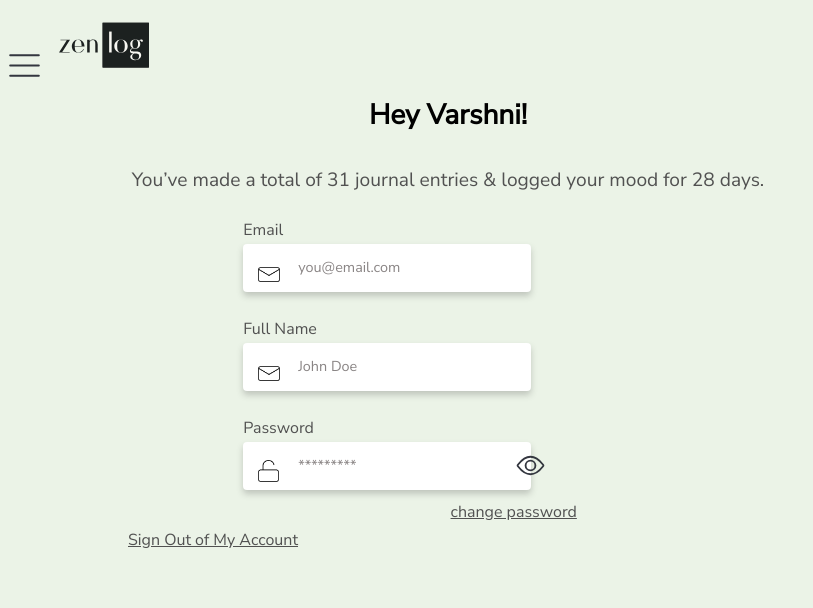
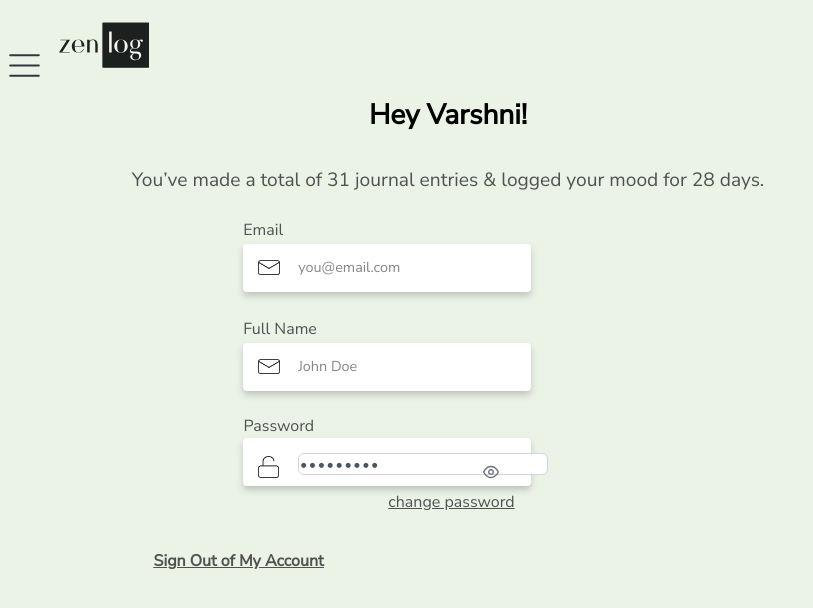
Before and after one commit to Pravallika-Akula/zen-log, a React (Create React App) app: page /profile in a window 1280 px wide. Shown: the top 608 px of the page, without its empty margins (0-813 px from the left). Built offline with nearby package versions, Linux system fonts and the light colour scheme.

Commit message:
edited ui

```diff
--- a/src/Components/Dashboard/Dashboard.css
+++ b/src/Components/Dashboard/Dashboard.css
@@ -0,0 +1,24 @@
+body{
+    background-color: #EBF3E7;
+    font-family: 'Nunito Sans';
+}
+
+.logo-dash{
+    margin-top: 0px;
+    margin-left: 10px;
+    height: 90px;
+    width: 90px;
+}
+
+.menu-logo{
+    margin-top: 0px;
+    margin-left: 10px;
+    height: 90px;
+    width: 90px;
+}
+
+
+.quote{
+    margin-top: 0%;
+    margin-left: 10%;
+}
--- a/src/Components/Dashboard/Dashboard.js
+++ b/src/Components/Dashboard/Dashboard.js
@@ -1,7 +1,24 @@
 import React from "react";
+import "./Dashboard.css";
+import {Link} from "react-router-dom";
+
+var quoteText = "With the new day comes new strength and new thoughts";
+var quoteAuthor = "Person";
+
 
 const Dashboard = () => {
-    return <h1>Dashboard</h1>;
+    return(
+        <div>
+            <head>
+                <link href='https://fonts.googleapis.com/css?family=Nunito Sans' rel='stylesheet' />
+            </head>
+            <body>
+                <img src="/Assets/Icons/menu_button.svg" alt="menu button" classname="d-menu-logo"></img>
+                <img src="/Assets/zenlog_logo.svg" alt="logo" className="logo-dash"></img>
+                <p classname="quote"> "{quoteText}" - {quoteAuthor}</p>
+            </body>
+        </div>
+    );
 };
 
 export default Dashboard;
--- a/src/Components/Login/Login.css
+++ b/src/Components/Login/Login.css
@@ -130,7 +130,7 @@ input:hover {
     font-size: 1rem;
     font-weight: 400;
     text-decoration-line: underline;
-    margin-left: 20%;
+    margin-left: 14%;
     margin-top: 0%;
     position: absolute;
 }
--- a/src/Components/Profile/Profile.css
+++ b/src/Components/Profile/Profile.css
@@ -43,7 +43,7 @@ body{
     margin-top: 0%;
 }
 
-.form-items{
+.p-form-items{
     display: flex;
     flex-direction: column;
     position: relative;
@@ -125,7 +125,7 @@ input:hover {
     font-family: 'Nunito Sans';
 }
 
-.field-header{
+.p-field-header{
     color: #515151;
     font-size: 1rem;
     font-weight: 400;
@@ -134,36 +134,63 @@ input:hover {
 }
 
 /* Positioning for sections */
-.email-address{
+.p-email-address{
     margin-top: 0%;
     display: flex;
     flex-direction: column;
 }
 
-.full-name{
+.p-full-name{
     margin-top: 2.5%;
     display: flex;
     flex-direction: column;
 }
 
-.password{
-    margin-top: 2.5%;
+.p-password{
+    margin-top: 4.5%;
     display: flex;
     flex-direction: column;
 }
 
-.change-password{
+.password2{
+    border-radius: 0.25rem;
+    background: #FFF;
+    box-shadow: 0px 4px 6px 0px rgba(62, 62, 62, 0.25);
+    width: 18rem;
+    height: 3rem;
+    border: none;
+    font-family: 'Nunito Sans';
+    font-size: 0.8rem;
+    background-image:url(../Login/Icon_Password.png);
+    background-position: 15px 18px;
+    background-size: 21px;
+    background-repeat: no-repeat;
+    padding: 6px 20px 6px 55px;
+}
+
+.password-field-header{
+    color: #515151;
+    font-size: 1rem;
+    font-weight: 400;
+    display: flex;
+    margin-bottom: 0.2rem;
+    margin-top: -10%;
+    margin-left: -19%;
+    position: absolute;
+}
+
+.p-change-password{
     color: #515151;
     font-size: 1rem;
     font-weight: 400;
     text-decoration-line: underline;
-    margin-left: 20%;
-    margin-top: 1%;
+    margin-left: 14%;
+    margin-top: 0.5%;
     position: absolute;
 }
 
 /* Buttons */
-.signUp-button{
+.p-signUp-button{
     font-family: 'Nunito Sans';
     color: #000;
     font-size: 1rem;
@@ -185,7 +212,7 @@ input:hover {
     transition: all 0.2s ease-in-out;
 }
 
-.signUp-button:hover {
+.p-signUp-button:hover {
     background: #dae7d4;
     background-image:url(../Login/Icon_LoginArrow.png);
     background-position: 85px 11px;
@@ -193,12 +220,12 @@ input:hover {
     background-repeat: no-repeat;
 }
 
-.signOut{
+.p-signOut{
     color: #515151;
     font-size: 1rem;
-    font-weight: 400;
-    margin-left: 10%;
-    margin-top: 3%;
+    font-weight: 800;
+    margin-left: 12%;
+    margin-top: 5%;
     text-decoration-line:underline;
 }
 
--- a/src/Components/Profile/Profile.js
+++ b/src/Components/Profile/Profile.js
@@ -1,13 +1,16 @@
-import React from "react";
+import React, { useState } from "react";
 import "./Profile.css";
 import {Link} from "react-router-dom";
+import { Password } from 'primereact/password';
 
 var totalEntries = 31;
 var totalMoods = 28;
 var userName = 'Varshni';
-
+var userPass = '123secure';
 
 const Profile = () => {
+    const [value, setValue] = useState(userPass);
+
     return(
 
         <div>
@@ -21,26 +24,31 @@ const Profile = () => {
                     <h1 className="profile-header">Hey {userName}!</h1>
                     <p className="profile-subheader">You’ve made a total of {totalEntries} journal entries & logged your mood for {totalMoods} days.</p>
                 </div>
-                <div className="form-items">
-                    <div className="email-address">
-                        <label className="field-header">Email</label>
+                <div className="p-form-items">
+                    <div className="p-email-address">
+                        <label className="p-field-header">Email</label>
                         <input type="text" id="email" placeholder="you@email.com" />
                     </div>
-                    <div className="full-name">
-                        <label className="field-header">Full Name</label>
+                    <div className="p-full-name">
+                        <label className="p-field-header">Full Name</label>
                         <input type="text" id="fullname" placeholder="John Doe" />
                     </div>
-                    <div className="password">
-                        <label className="field-header">Password</label>
-                        <input type="text" id="password" placeholder="*********" />
-                        <img src="/Assets/Icons/open_eye.svg" alt="eye button" className="eye-icon"></img>
+                    <div className="p-password password2">
+                        <label className="password-field-header">Password</label>
+                        <div className="card flex justify-content-center">
+                            <Password  value={value} onChange={(e) => setValue(e.target.value)} feedback={false} tabIndex={1} toggleMask />
+                        </div>
                     </div>
                     <Link to="/dashboard">
-                        <p className="change-password">change password</p>
+                        <p className="p-change-password">change password</p>
                     </Link>
                 </div>
+
+
+
+
                 <Link to="/">
-                <p className="signOut">Sign Out of My Account</p>
+                <p className="p-signOut">Sign Out of My Account</p>
                 </Link>
             </body>
         </div>
--- a/src/Components/Sign-Up/SignUp.css
+++ b/src/Components/Sign-Up/SignUp.css
@@ -3,7 +3,7 @@ body{
     font-family: 'Nunito Sans';
 }
 
-.logo{
+.s-logo{
     background-image:url(../Login/logo_dark.png);
     height: 90px;
     background-position: 5px 11px;
@@ -13,8 +13,8 @@ body{
 
 .signUp{
     position: relative;
-    margin-left: -35%;
-    margin-top: -5%;
+    margin-left: -40%;
+    margin-top: -4%;
     display: flex;
     flex-direction: column;
     align-items: center;
@@ -35,12 +35,12 @@ body{
     margin-top: 0%;
 }
 
-.form-items{
+.s-form-items{
     display: flex;
     flex-direction: column;
     position: relative;
     margin-left: 19%;
-    margin-top: 2%;
+    margin-top: 3%;
 }
 
 input[id=email]{
@@ -53,7 +53,7 @@ input[id=email]{
     font-family: 'Nunito Sans';
     font-size: 0.8rem;
     background-image:url(../Login/Icon_email.png);
-    background-position: 15px 23px;
+    background-position: 15px 16px;
     background-size: 22px;
     background-repeat: no-repeat;
     padding: 6px 20px 6px 55px;
@@ -69,7 +69,7 @@ input[id=fullname]{
     font-family: 'Nunito Sans';
     font-size: 0.8rem;
     background-image:url(../Login/Icon_email.png);
-    background-position: 15px 23px;
+    background-position: 15px 16px;
     background-size: 22px;
     background-repeat: no-repeat;
     padding: 6px 20px 6px 55px;
@@ -85,7 +85,7 @@ input[id=password]{
     font-family: 'Nunito Sans';
     font-size: 0.8rem;
     background-image:url(../Login/Icon_Password.png);
-    background-position: 15px 18px;
+    background-position: 15px 13px;
     background-size: 21px;
     background-repeat: no-repeat;
     padding: 6px 20px 6px 55px;
@@ -101,7 +101,7 @@ input[id=confirmpassword]{
     font-family: 'Nunito Sans';
     font-size: 0.8rem;
     background-image:url(../Login/Icon_Password.png);
-    background-position: 15px 18px;
+    background-position: 15px 13px;
     background-size: 21px;
     background-repeat: no-repeat;
     padding: 6px 20px 6px 55px;
@@ -117,7 +117,7 @@ input:hover {
     font-family: 'Nunito Sans';
 }
 
-.field-header{
+.s-field-header{
     color: #515151;
     font-size: 1rem;
     font-weight: 400;
@@ -125,7 +125,7 @@ input:hover {
     margin-bottom: 0.2rem;
 }
 
-.field-header-remember{
+.s-field-header-remember{
     color: #515151;
     font-size: 1rem;
     font-weight: 400;
@@ -133,25 +133,25 @@ input:hover {
 }
 
 /* Positioning for sections */
-.email-address{
+.s-email-address{
     margin-top: 0%;
     display: flex;
     flex-direction: column;
 }
 
-.full-name{
+.s-full-name{
     margin-top: 2.5%;
     display: flex;
     flex-direction: column;
 }
 
-.password{
+.s-password{
     margin-top: 2.5%;
     display: flex;
     flex-direction: column;
 }
 
-.confirm-password{
+.s-confirm-password{
     margin-top: 2.5%;
     display: flex;
     flex-direction: column;
@@ -170,7 +170,7 @@ input:hover {
     width: 8rem;
     height: 2.5rem;
     flex-shrink: 0;
-    margin-left: 18%;
+    margin-left: 13%;
     margin-top: 3%;
     background-image:url(../Login/Icon_LoginArrow.png);
     background-position: 85px 11px;
@@ -188,11 +188,11 @@ input:hover {
     background-repeat: no-repeat;
 }
 
-.login{
+.s-login{
     color: #515151;
     font-size: 1rem;
     font-weight: 400;
-    margin-left: -45%;
+    margin-left: 20%;
     margin-top: 3%;
     text-decoration-line:none;
 }
--- a/src/Components/Sign-Up/SignUp.js
+++ b/src/Components/Sign-Up/SignUp.js
@@ -10,26 +10,26 @@ const SignUp = () => {
                 <link href='https://fonts.googleapis.com/css?family=Nunito Sans' rel='stylesheet' />
             </head>
             <body>
-                <div className="logo"></div>
+                <div className="s-logo"></div>
                 <div className="signUp">
                     <h1 className="signUp-header">Welcome to ZenLog!</h1>
                     <p className="signUp-subheader">Please sign in to begin writing</p>
                 </div>
-                <div className="form-items">
-                    <div className="email-address">
-                        <label className="field-header">Email</label>
+                <div className="s-form-items">
+                    <div className="s-email-address">
+                        <label className="s-field-header">Email</label>
                         <input type="text" id="email" placeholder="you@email.com" />
                     </div>
-                    <div className="full-name">
-                        <label className="field-header">Full Name</label>
+                    <div className="s-full-name">
+                        <label className="s-field-header">Full Name</label>
                         <input type="text" id="fullname" placeholder="John Doe" />
                     </div>
-                    <div className="password">
-                        <label className="field-header">Password</label>
+                    <div className="s-password">
+                        <label className="s-field-header">Password</label>
                         <input type="text" id="password" placeholder="Enter 6 characters or more" />
                     </div>
-                    <div className="confirm-password">
-                        <label className="field-header">Confirm Password</label>
+                    <div className="s-confirm-password">
+                        <label className="s-field-header">Confirm Password</label>
                         <input type="text" id="confirmpassword" placeholder="Enter password again" />
                     </div>
                     <Link to="/dashboard">
@@ -37,7 +37,7 @@ const SignUp = () => {
                     </Link>
                 </div>
                 <Link to="/login">
-                    <p className="login">Already have an account?<b>Sign Up</b></p>
+                    <p className="s-login">Already have an account? <b>Login</b></p>
                 </Link>
             </body>
         </div>
```
